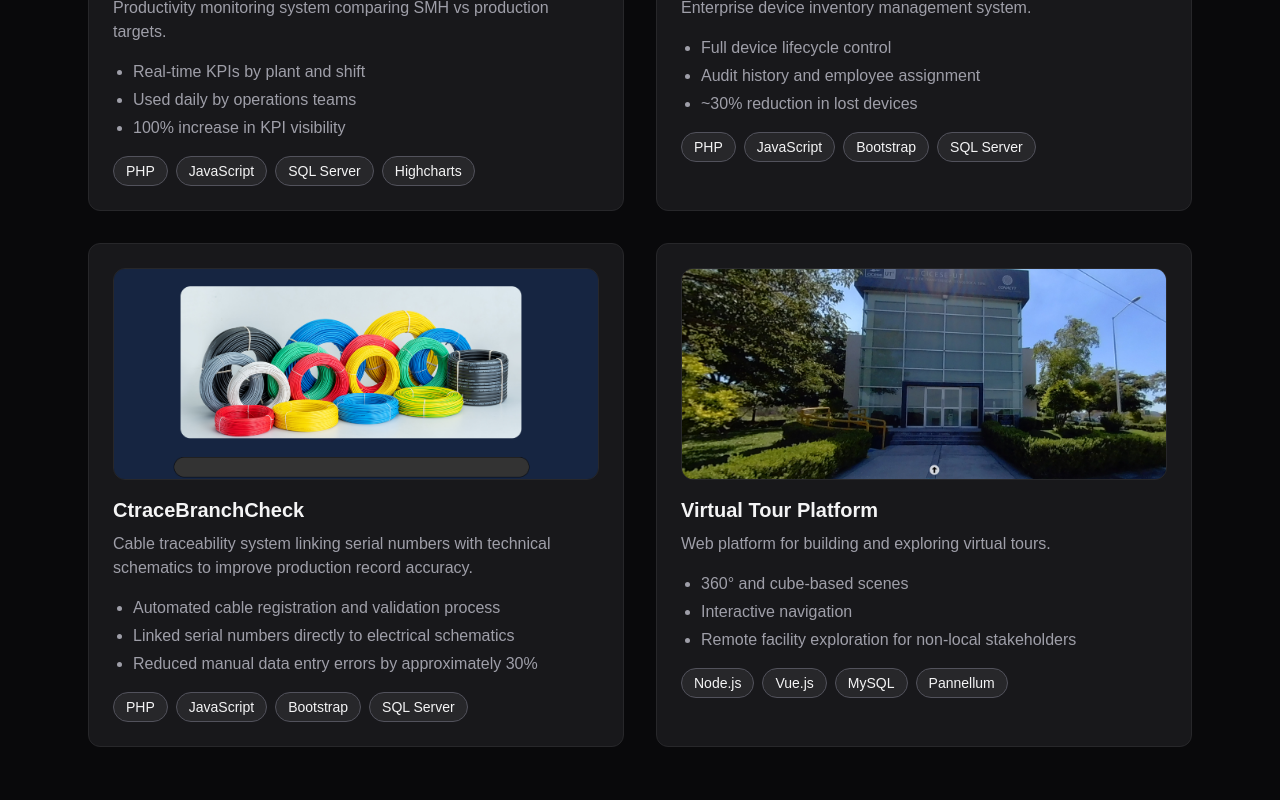
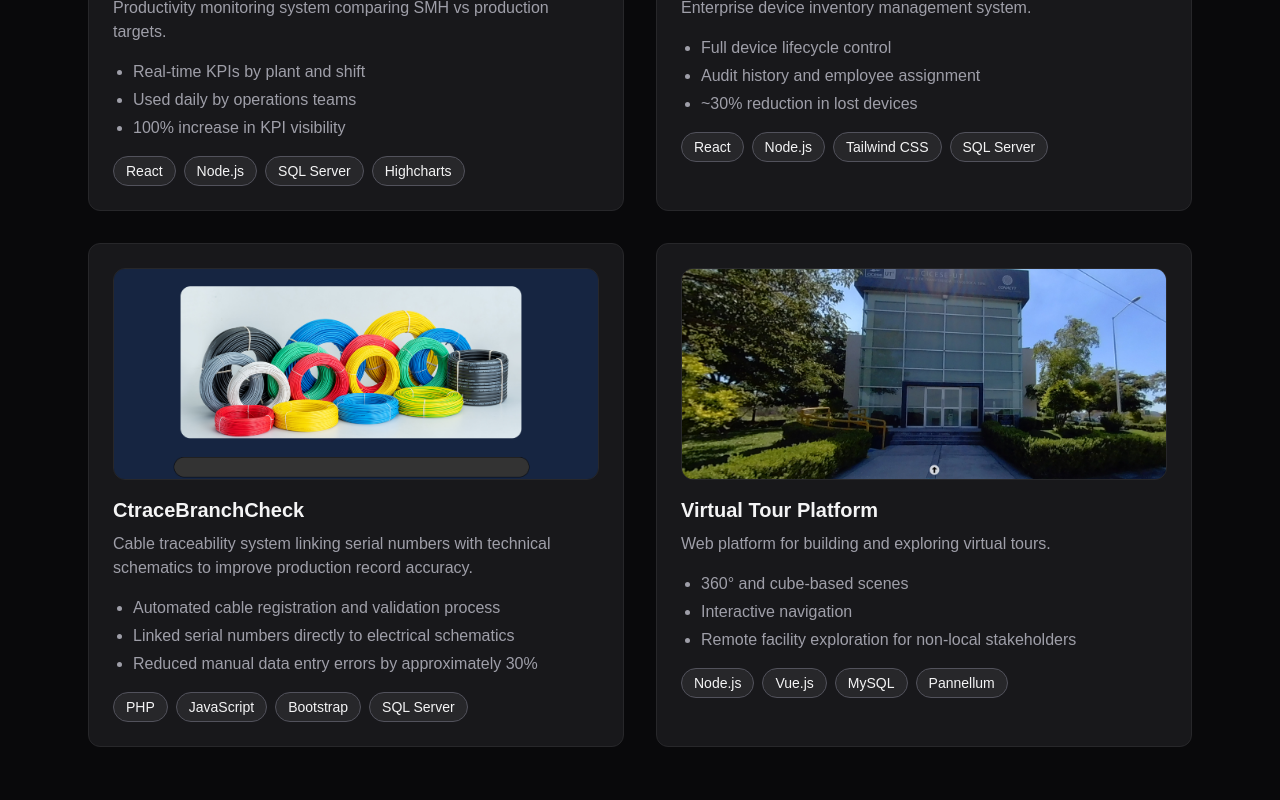
Before and after one commit to EduardoMezaA/cesar_meza_portfolio, a Next.js app: page / in a window 1280 px wide. Shown: the part 1800-2600 px from the top of the page. Built offline with nearby package versions, Linux system fonts and the light colour scheme.

Commit message:
Simple Fix

```diff
--- a/src/data/i18n/content.ts
+++ b/src/data/i18n/content.ts
@@ -24,7 +24,7 @@ export const content = {
     },
 
     skills: {
-        backend: ["PHP", "Node.js", "Express", "Python"],
+        backend: ["Node.js", "PHP", "Express", "Python"],
         frontend: ["JavaScript", "TypeScript", "React", "Vue", "Tailwind", "Bootstrap"],
         databases: ["SQL Server", "MySQL", "MongoDB", "Firebase"],
         tools: ["Git", "GitHub", "Docker", "Firebase Hosting", "AWS (basic)"],
@@ -35,7 +35,7 @@ export const content = {
         {
             role: { en: "Web Developer", es: "Desarrollador Web" },
             company: "AUTOSISTEMA DE TORREÓN",
-            period: "Jun 2025 – Dec 2025",
+            period: "Aug 2024 – Feb 2026",
             bullets: {
                 en: [
                     "Developed internal dashboards and real-time monitoring systems",
@@ -94,7 +94,7 @@ export const content = {
                     "Incremento del 100% en visibilidad de KPIs",
                 ],
             },
-            stack: ["PHP", "JavaScript", "SQL Server", "Highcharts"],
+            stack: ["React", "Node.js", "SQL Server", "Highcharts"],
         },
 
         {
@@ -117,7 +117,7 @@ export const content = {
                     "Reducción de ~30% en pérdidas",
                 ],
             },
-            stack: ["PHP", "JavaScript", "Bootstrap", "SQL Server"],
+            stack: ["React", "Node.js", "Tailwind CSS", "SQL Server"],
         },
 
         {
```
Also changed, not shown: 1 other file (tests, documents, lock files or other folders).
